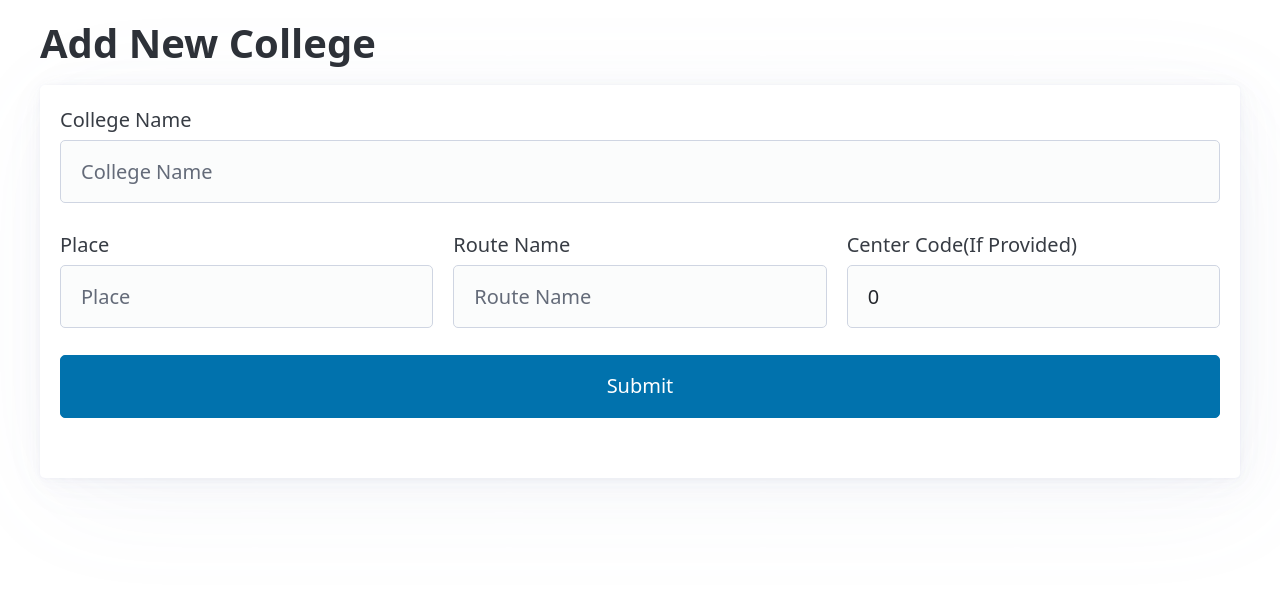
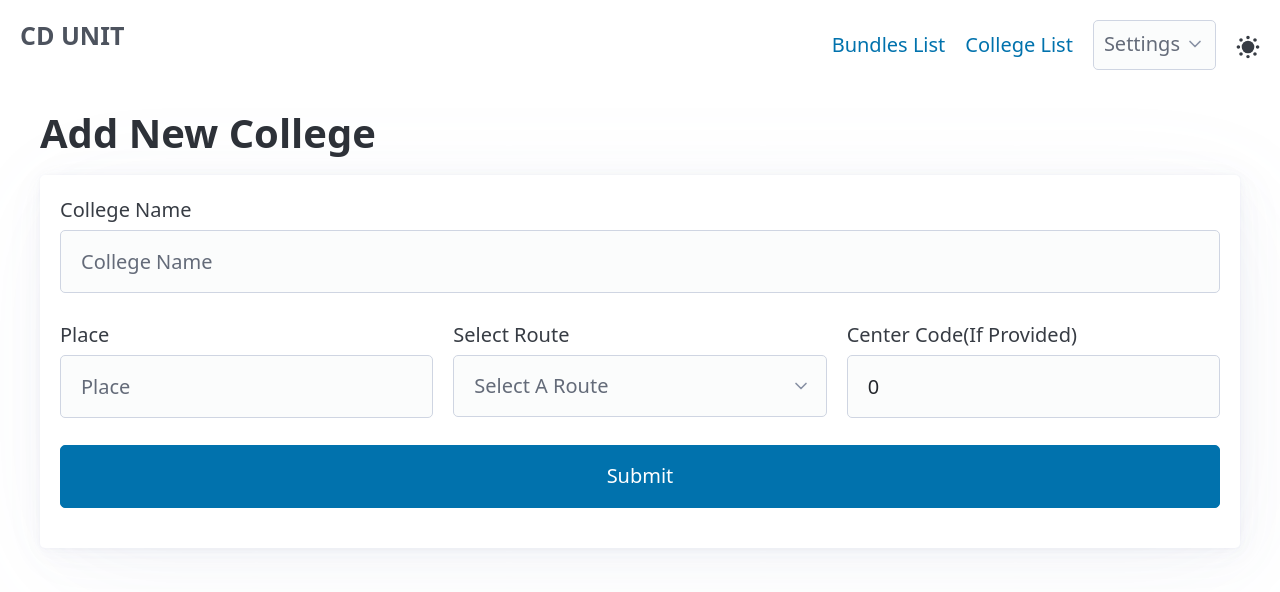
Before and after one commit to abhi245y/cdunitApp, a Flask app: template template/add_colleges.html in a window 1280 px wide. Shown: the top 592 px of the page. Run offline with Flask 3, Linux system fonts and the light colour scheme; the template is opened without the code that fills it, so the values that code supplies are empty; some libraries are stand-ins or nearby versions.

Commit message:
Added route for new pages and organised the nav.

```diff
--- a/app.py
+++ b/app.py
@@ -38,6 +38,14 @@ def check_db_status():
 def view_bundles_page():
     return render_template("view_bundles.html")
 
+@app.route("/add-colleges", methods=['GET'])
+def add_collges_page():
+    return render_template("add_colleges.html")
+
+@app.route("/view-colleges", methods=['GET'])
+def view_collges_page():
+    return render_template("view_collges.html")
+
 @app.route("/api/load-table", methods=['POST'])
 def load_tables():
     def sort_keys(document, order):
--- a/template/add_colleges.html
+++ b/template/add_colleges.html
@@ -1,3 +1,4 @@
+<!DOCTYPE html>
 <html lang="en">
   <head>
     <meta charset="utf-8" />
@@ -11,13 +12,61 @@
   </head>
 
   <body>
+    <nav class="navbar container-fluid">
+      <ul>
+        <li><h4>CD UNIT</h4></li>
+      </ul>
+      <ul>
+        <li><a href="/view-bundles">Bundles List</a></li>
+        <li><a href="/view-colleges">College List</a></li>
+        <li>
+          <details class="dropdown">
+            <summary>Settings</summary>
+            <ul dir="rtl">
+              <li><a href="/add-colleges">Add New College</a></li>
+            </ul>
+          </details>
+        </li>
+        <li>
+          <div
+            id="data-theme-toggle"
+            onclick="toggleTheme()"
+            aria-label="Change to light theme"
+          >
+            <svg
+              xmlns="http://www.w3.org/2000/svg"
+              width="24"
+              height="24"
+              viewBox="0 0 32 32"
+              fill="currentColor"
+              class="theme-toggle moon"
+            >
+              <clipPath id="theme-toggle-cutout">
+                <path d="M0-11h25a1 1 0 0017 13v30H0Z"></path>
+              </clipPath>
+              <g clip-path="url(#theme-toggle-cutout)">
+                <circle cx="16" cy="16" r="8.4"></circle>
+                <path
+                  d="M18.3 3.2c0 1.3-1 2.3-2.3 2.3s-2.3-1-2.3-2.3S14.7.9 16 .9s2.3 1 2.3 2.3zm-4.6 25.6c0-1.3 1-2.3 2.3-2.3s2.3 1 2.3 2.3-1 2.3-2.3 2.3-2.3-1-2.3-2.3zm15.1-10.5c-1.3 0-2.3-1-2.3-2.3s1-2.3 2.3-2.3 2.3 1 2.3 2.3-1 2.3-2.3 2.3zM3.2 13.7c1.3 0 2.3 1 2.3 2.3s-1 2.3-2.3 2.3S.9 17.3.9 16s1-2.3 2.3-2.3zm5.8-7C9 7.9 7.9 9 6.7 9S4.4 8 4.4 6.7s1-2.3 2.3-2.3S9 5.4 9 6.7zm16.3 21c-1.3 0-2.3-1-2.3-2.3s1-2.3 2.3-2.3 2.3 1 2.3 2.3-1 2.3-2.3 2.3zm2.4-21c0 1.3-1 2.3-2.3 2.3S23 7.9 23 6.7s1-2.3 2.3-2.3 2.4 1 2.4 2.3zM6.7 23C8 23 9 24 9 25.3s-1 2.3-2.3 2.3-2.3-1-2.3-2.3 1-2.3 2.3-2.3z"
+                ></path>
+              </g>
+            </svg>
+          </div>
+        </li>
+      </ul>
+    </nav>
     <main class="container">
       <h1>Add New College</h1>
       <article>
         <form name="college-entry-form">
           <label>
             College Name
-            <input name="college_name" placeholder="College Name" />
+            <input
+              data-tooltip="Only Enter the name of the college excluding the place name from it."
+              name="college_name"
+              placeholder="College Name"
+              data-placement="bottom"
+            />
           </label>
           <div class="grid">
             <label for="place"
@@ -25,8 +74,19 @@
               <input id="place" placeholder="Place" />
             </label>
             <label for="route_name"
-              >Route Name
-              <input id="route_name" placeholder="Route Name" />
+              >Select Route
+              <select name="route-select" required>
+                <option selected disabled value="" style="display: none">
+                  Select A Route
+                </option>
+                <option>Local I</option>
+                <option>Local II</option>
+                <option>MC I</option>
+                <option>MC II</option>
+                <option>NH I</option>
+                <option>NH II</option>
+                false
+              </select>
             </label>
             <label for="center_code"
               >Center Code(If Provided)
```
Also changed, not shown: template/college_list.html (added, +64 -0 lines), template/index.html (+9 -2 lines).
